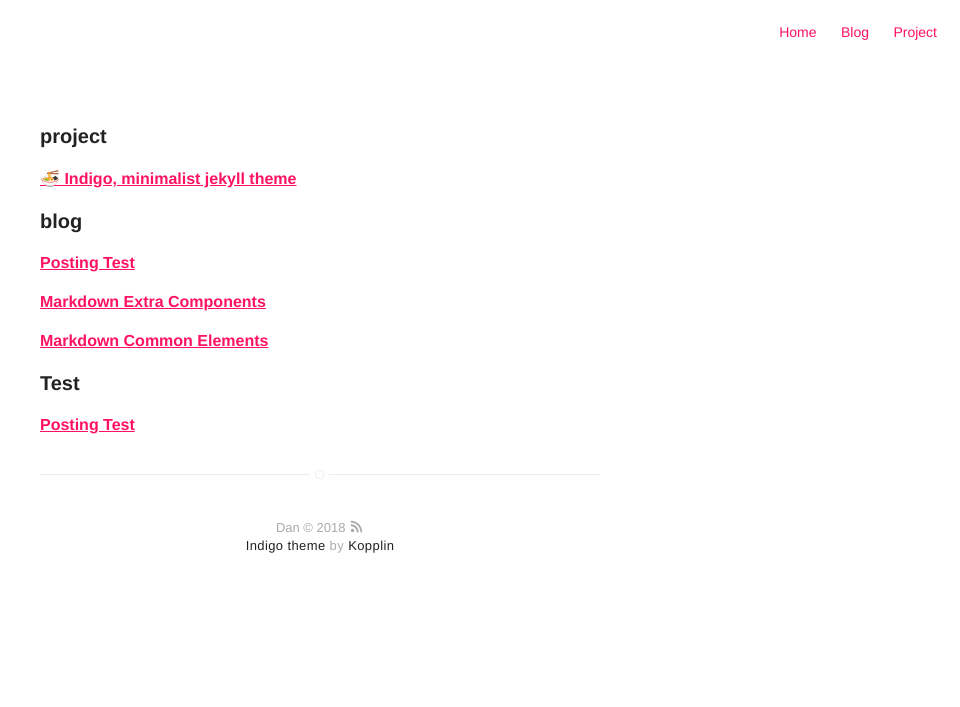
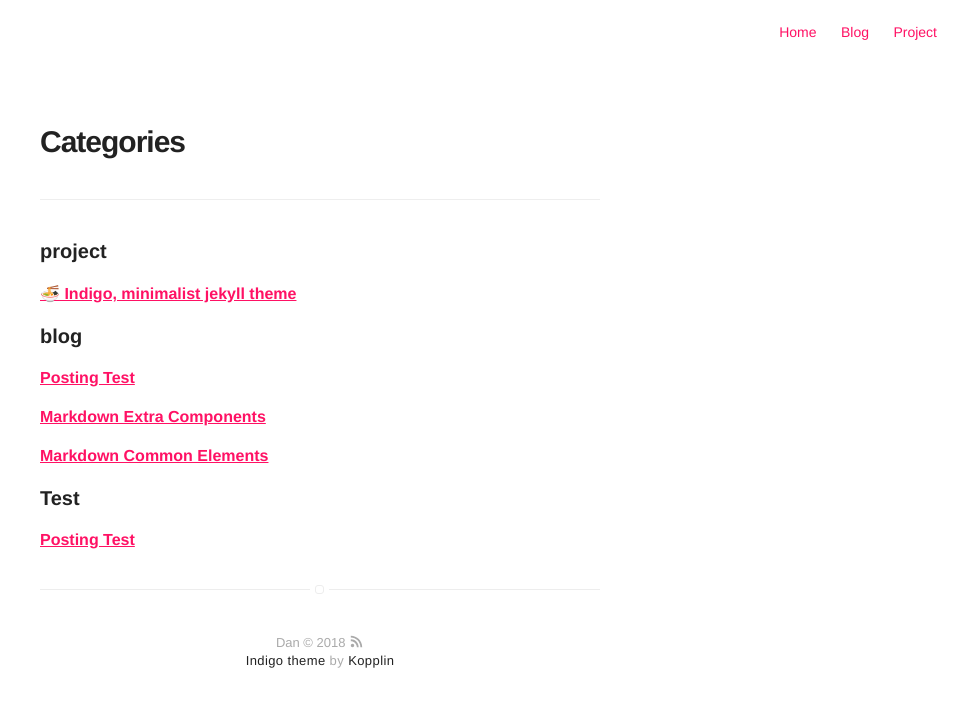
Before and after one commit to DanDanD-an/DanDanD-an.github.io, a Jekyll site: the page built from categories.md, in a window 1280 px wide. Shown: the top 707 px of the page, without its empty margins (320-1280 px from the left). Built offline with Jekyll 4.4.1, drawn with Linux system fonts in a browser that asks for light colours; emoji names are drawn with the system emoji font.

Commit message:
add categories-test3

```diff
--- a/categories.md
+++ b/categories.md
@@ -3,6 +3,27 @@ layout: page
 -permalink: /Categories/
 title: Categories
 ---
+
+<section class="list">
+    <h1 class="title">Categories</h1>
+
+    {% assign tags_list = site.Categories %}
+
+    {% if tags_list.first[0] == null %}
+        {% for tag in tags_list %}
+            <a class="item" href="#{{ tag | slugify }}">{{ tag }}</a>
+        {% endfor %}
+    {% else %}
+        {% for tag in tags_list %}
+            <a class="item" href="#{{ tag[0] | slugify }}">{{ tag[0] }}</a>
+        {% endfor %}
+    {% endif %}
+
+    {% assign tags_list = nil %}
+</section>
+
+<hr>
+
 <div id="archives">
 {% for category in site.categories %}
   <div class="archive-group">
```
